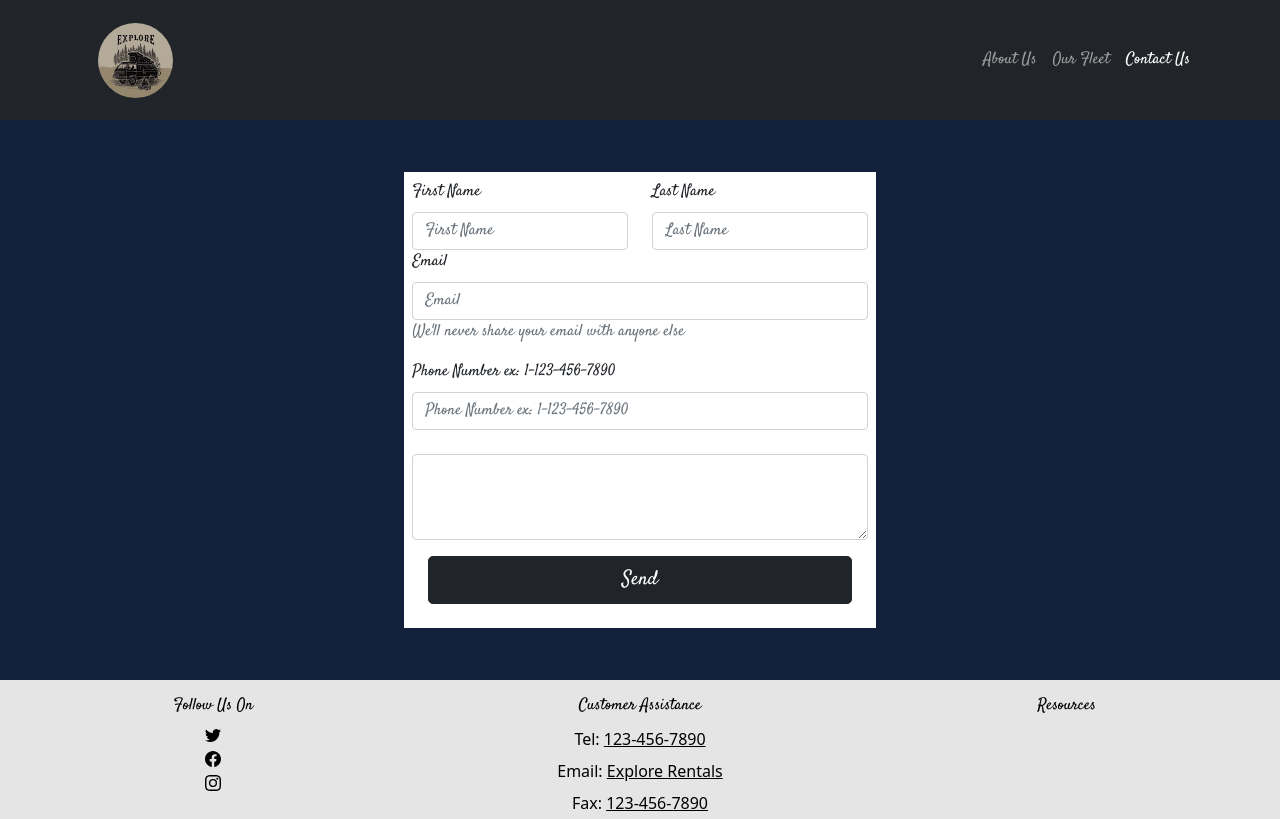
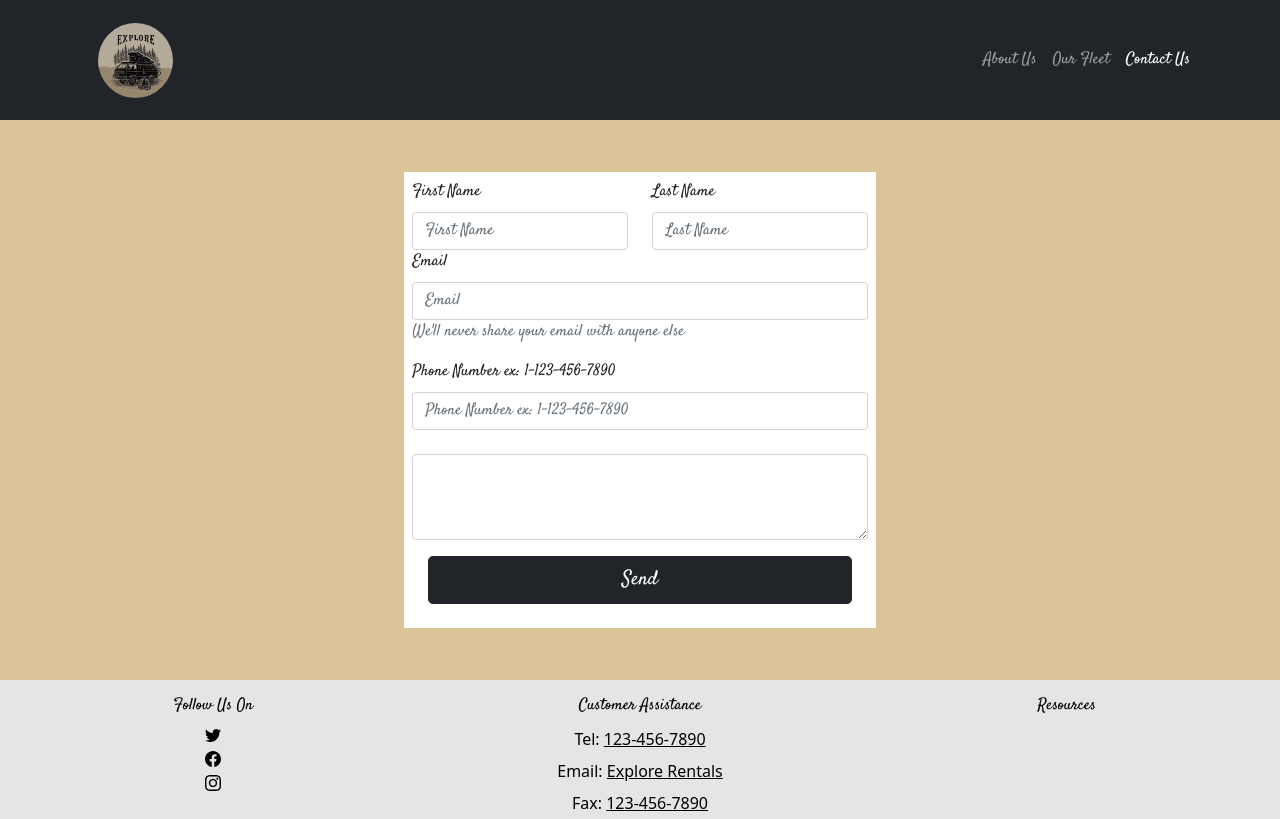
Before and after one commit to ShaneC2021/RentalStore, a React (Create React App) app: page /RentalStore/Contact in a window 1280 px wide. Built offline with nearby package versions, Linux system fonts and the light colour scheme.

Commit message:
color update 1million

```diff
--- a/src/index.css
+++ b/src/index.css
@@ -93,9 +93,9 @@ code {
 }
 
 .body-color {
-  background-color:rgb(220,223,227);
+  /*background-color:rgb(220,223,227);*/
 
-  background-color:#14213d;
+  background-color: #DBC39A;
   /*background-color: rgb(247, 244, 244);*/
 }
 
```
